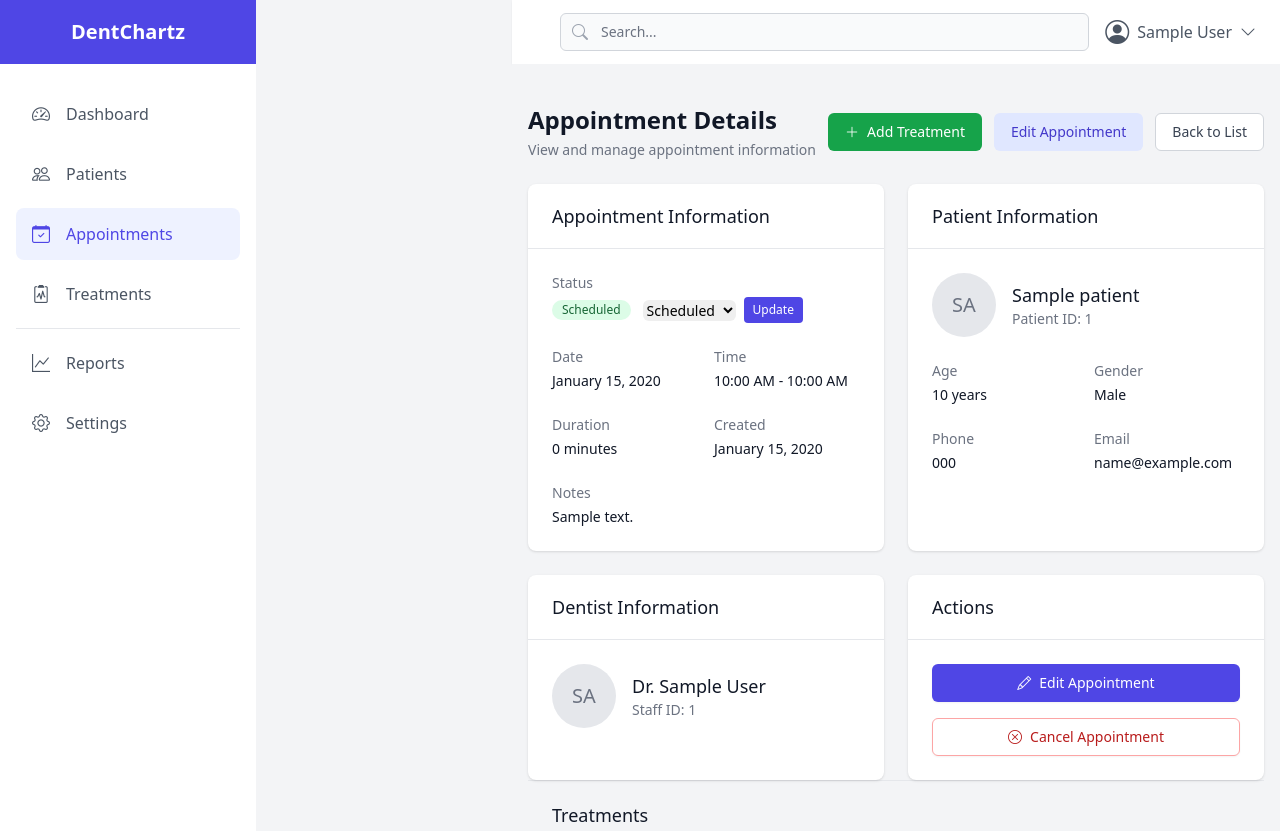
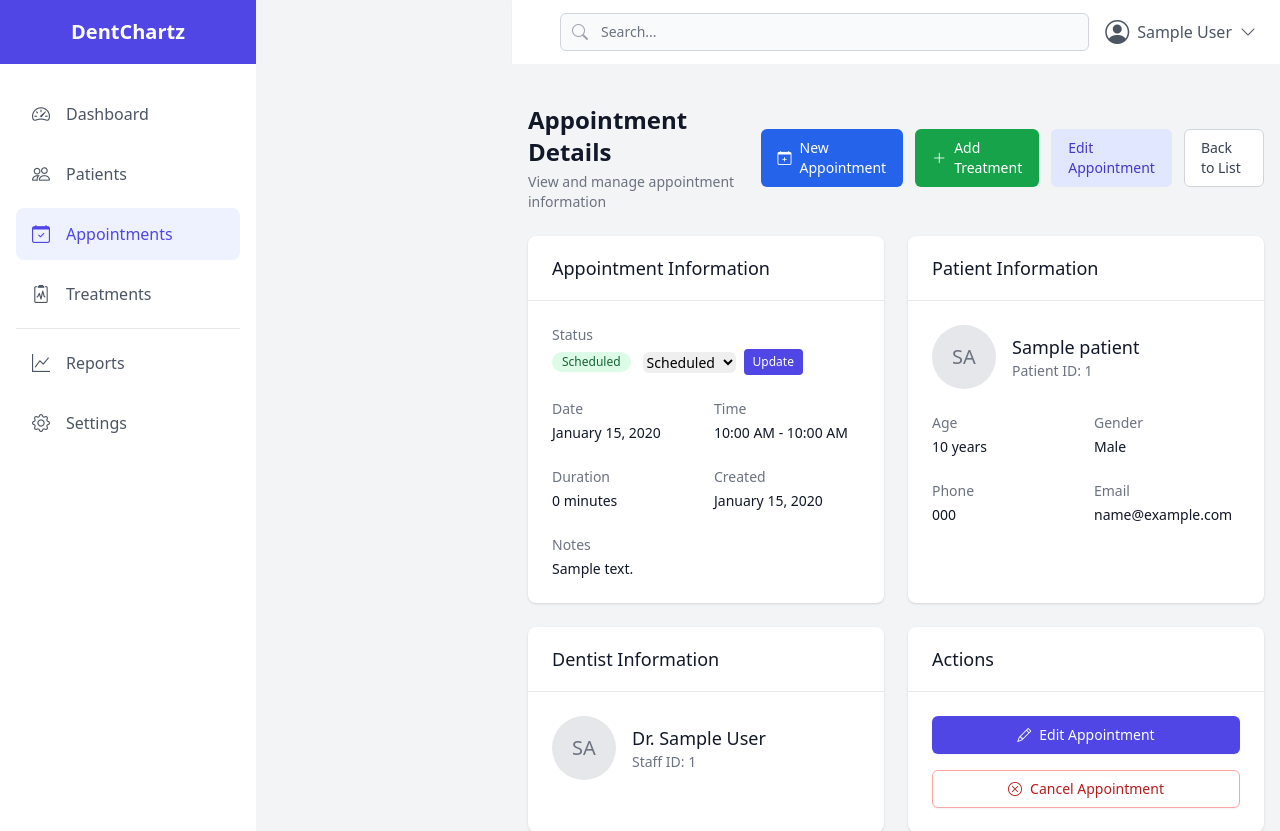
Before and after one commit to ananthcjayan12/dentchartzz, a Django app: page /app/appointments/1/ in a window 1280 px wide. Shown: the top 831 px of the page. Run offline with Django 4.2, Linux system fonts and the light colour scheme; a user stored in the database is signed in; tables that the repository leaves empty hold one stand-in row (values such as "Sample post"); some libraries are stand-ins or nearby versions.

Commit message:
almost fixed

```diff
--- a/app/templates/app/appointment_detail.html
+++ b/app/templates/app/appointment_detail.html
@@ -10,6 +10,12 @@
             <p class="mt-1 text-sm text-gray-500">View and manage appointment information</p>
         </div>
         <div class="flex space-x-3">
+            <!-- Add new appointment button -->
+            <a href="{% url 'appointment_create' %}?patient={{ appointment.patient.id }}"
+               class="inline-flex items-center px-4 py-2 border border-transparent text-sm font-medium rounded-md text-white bg-blue-600 hover:bg-blue-700 focus:outline-none focus:ring-2 focus:ring-offset-2 focus:ring-blue-500">
+                <i class="bi bi-calendar-plus mr-2"></i>
+                New Appointment
+            </a>
             <a href="{% url 'dental_chart' appointment.patient.id %}?appointment={{ appointment.id }}"
                class="inline-flex items-center px-4 py-2 border border-transparent text-sm font-medium rounded-md text-white bg-green-600 hover:bg-green-700 focus:outline-none focus:ring-2 focus:ring-offset-2 focus:ring-green-500">
                 <i class="bi bi-plus-lg mr-2"></i>
--- a/app/templates/app/appointment_list.html
+++ b/app/templates/app/appointment_list.html
@@ -97,7 +97,7 @@
                                     </div>
                                     <div class="ml-4">
                                         <div class="text-sm font-medium text-gray-900">
-                                            <a href="{% url 'patient_detail' appointment.patient.pk %}" class="text-indigo-600 hover:text-indigo-900">
+                                            <a href="{% url 'appointment_detail' appointment.pk %}" class="text-indigo-600 hover:text-indigo-900">
                                                 {{ appointment.patient.name }}
                                             </a>
                                         </div>
--- a/app/views.py
+++ b/app/views.py
@@ -641,37 +641,41 @@ def appointment_status_update(request, pk):
 def dental_chart(request, patient_id):
     patient = get_object_or_404(Patient, id=patient_id)
 
+    # Get the appointment ID from query parameters if available
+    appointment_id = request.GET.get('appointment')
+
+    # Try to get the specific appointment first, then fall back to latest if not specified
+    if appointment_id:
+        appointment = get_object_or_404(Appointment, id=appointment_id, patient=patient)
+    else:
+        # Get the latest appointment for this patient
+        appointment = Appointment.objects.filter(
+            patient=patient
+        ).order_by('-date', '-start_time').first()
+
+    # If no appointment exists, redirect to patient detail
+    if not appointment:
+        messages.warning(request, 'No appointment found for this patient.')
+        return redirect('patient_detail', pk=patient_id)
+
     # Get all teeth
     teeth = Tooth.objects.all().order_by('quadrant', 'position')
-
-    # Get pre-selected appointment from query parameters
-    selected_appointment_id = request.GET.get('appointment')
 
     # Add treatment status properties to each tooth
     for tooth in teeth:
         # Filter treatments based on whether an appointment is selected
-        if selected_appointment_id:
-            tooth_treatments = Treatment.objects.filter(
-                patient=patient,
-                tooth=tooth,
-                appointment_id=selected_appointment_id
-            )
-        else:
-            tooth_treatments = Treatment.objects.filter(patient=patient, tooth=tooth)
+        tooth_treatments = Treatment.objects.filter(
+            patient=patient,
+            tooth=tooth,
+            appointment=appointment
+        )
 
-        # Check if the tooth has any treatments
+        # Add properties to tooth object
         tooth.has_treatments = tooth_treatments.exists()
-
-        # Check if the tooth has planned treatments
         tooth.has_planned_treatments = tooth_treatments.filter(status='planned').exists()
-
-        # Check if the tooth has in-progress treatments
         tooth.has_in_progress_treatments = tooth_treatments.filter(status='in_progress').exists()
-
-        # Check if the tooth has completed treatments
         tooth.has_completed_treatments = tooth_treatments.filter(status='completed').exists()
 
-        # Count treatments by status
         tooth.treatment_counts = {
             'total': tooth_treatments.count(),
             'planned': tooth_treatments.filter(status='planned').count(),
@@ -691,7 +695,8 @@ def dental_chart(request, patient_id):
         'teeth': teeth,
         'conditions': conditions,
         'appointments': appointments,
-        'selected_appointment_id': selected_appointment_id,
+        'appointment': appointment,  # Add the current appointment to context
+        'selected_appointment_id': str(appointment.id) if appointment else None,
     }
 
     return render(request, 'app/dental_chart.html', context)
@@ -1013,3 +1018,16 @@ def get_time_slots(request):
         return JsonResponse({'error': 'Invalid date format'}, status=400)
     except Exception as e:
         return JsonResponse({'error': str(e)}, status=500)
+
+def dental_chart_view(request, patient_id, tooth=None):
+    patient = get_object_or_404(Patient, id=patient_id)
+    # Get the latest appointment for this patient
+    appointment = patient.appointment_set.latest('appointment_date')
+
+    context = {
+        'patient': patient,
+        'tooth': tooth,
+        'appointment': appointment,  # Add appointment to context
+        # ... other context data ...
+    }
+    return render(request, 'app/dental_chart.html', context)
--- a/requirements.txt
+++ b/requirements.txt
@@ -1,6 +1,6 @@
 Django>=5.1.0,<5.2.0
 psycopg2-binary>=2.9.5,<3.0.0
-dj-database-url>=1.2.0,<2.0.0
+dj-database-url==2.1.0
 gunicorn>=20.1.0,<21.0.0
 pytest>=7.3.1,<8.0.0
 pytest-django>=4.5.2,<5.0.0
```
Also changed, not shown: app/templates/app/dental_chart.html (+9 -3 lines).
